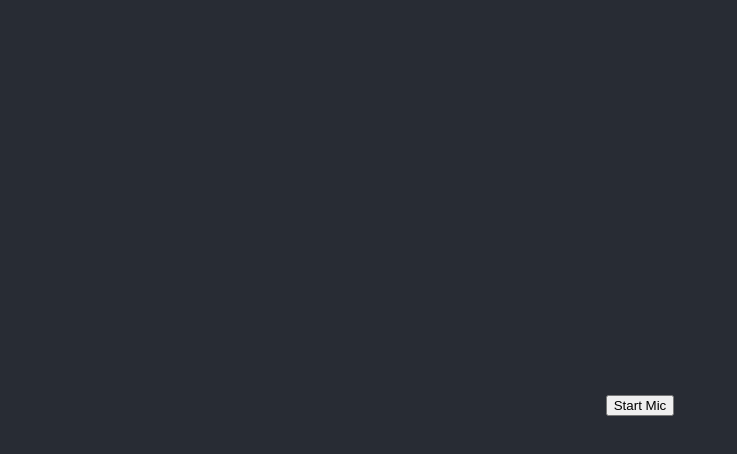
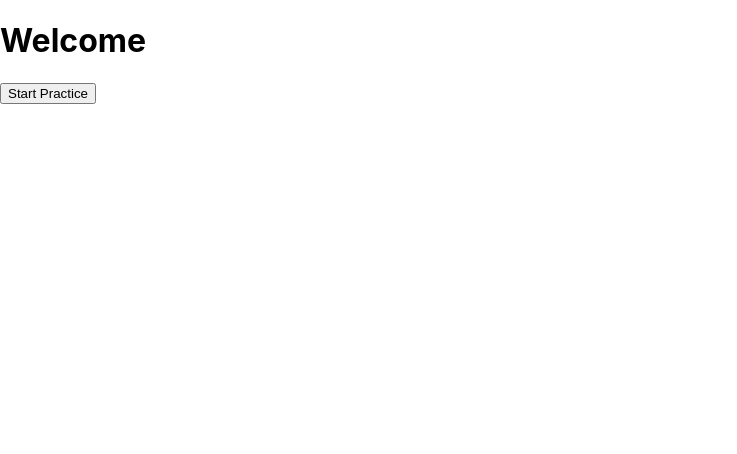
Before and after one commit to ktrnli/cxc-ai, a React (Create React App) app in the folder electron-react-app/: page / in a window 1280 px wide. Shown: the top 454 px of the page, without its empty margins (0-737 px from the left). Built offline with nearby package versions, Linux system fonts and the light colour scheme.

Commit message:
react routing

```diff
--- a/electron-react-app/package.json
+++ b/electron-react-app/package.json
@@ -9,6 +9,7 @@
     "@testing-library/user-event": "^13.5.0",
     "react": "^19.2.4",
     "react-dom": "^19.2.4",
+    "react-router-dom": "^7.13.0",
     "react-scripts": "5.0.1",
     "web-vitals": "^2.1.4"
   },
@@ -43,11 +44,9 @@
     "electron-builder": "^26.7.0",
     "electron-is-dev": "^3.0.1"
   },
-
   "electron": "electron .",
   "dist": "electron-builder",
   "main": "electron.js",
-
   "build": {
     "appId": "com.example.myapp",
     "productName": "My Electron App",
--- a/electron-react-app/src/App.js
+++ b/electron-react-app/src/App.js
@@ -1,15 +1,23 @@
 import React from 'react';
 import './App.css';
-import Running from './pages/Running';
+import ReactDOM from 'react-dom/client';
+import { HashRouter as Router, Routes, Route } from 'react-router-dom';
+import { Home, Running, Feedback } from "./pages";
+import './index.css';
 
-function App() {
+const App = () => {
   return (
-    <div className="App">
-      <header className="App-header">
-        <Running />
-      </header>
-    </div>
+    <Router>
+      <Routes>
+        <Route path="/" element={<Home />} />
+        <Route path="/running" element={<Running />} />
+        <Route path="/feedback" element={<Feedback />} />
+      </Routes>
+    </Router>
   );
-}
+};
+
+const root = ReactDOM.createRoot(document.getElementById('root'));
+root.render(<App />);
 
 export default App;
--- a/electron-react-app/src/index.js
+++ b/electron-react-app/src/index.js
@@ -1,17 +1,7 @@
 import React from 'react';
 import ReactDOM from 'react-dom/client';
+import App from './App';
 import './index.css';
-import App from './App';
-import reportWebVitals from './reportWebVitals';
 
 const root = ReactDOM.createRoot(document.getElementById('root'));
-root.render(
-  <React.StrictMode>
-    <App />
-  </React.StrictMode>
-);
-
-// If you want to start measuring performance in your app, pass a function
-// to log results (for example: reportWebVitals(console.log))
-// or send to an analytics endpoint. Learn more: https://bit.ly/CRA-vitals
-reportWebVitals();
+root.render(<App />);
--- a/electron-react-app/src/pages/Home.jsx
+++ b/electron-react-app/src/pages/Home.jsx
@@ -1,9 +1,15 @@
 import React from "react";
+import { useNavigate } from "react-router-dom";
 
 export default function Home() {
+  const navigate = useNavigate();
+
   return (
     <div>
-      {/* content goes here */}
+      <h1>Welcome</h1>
+      <button onClick={() => navigate("/running")}>
+        Start Practice
+      </button>
     </div>
   );
 }
--- a/electron-react-app/src/pages/Running.jsx
+++ b/electron-react-app/src/pages/Running.jsx
@@ -1,18 +1,43 @@
-import { useEffect, useRef, useState } from "react";
+import { useEffect, useRef, useState, useCallback } from "react";
+import { useNavigate } from "react-router-dom";
 
-export default function Running() {
+const Running = () => {
   const [listening, setListening] = useState(false);
+  const navigate = useNavigate();
 
   const audioContextRef = useRef(null);
   const processorRef = useRef(null);
   const sourceRef = useRef(null);
+  const streamRef = useRef(null);
+
+  const stopAudio = useCallback((shouldNavigate = true) => {
+    try {
+      processorRef.current?.disconnect();
+      sourceRef.current?.disconnect();
+      audioContextRef.current?.close();
+    } catch {}
+
+    processorRef.current = null;
+    sourceRef.current = null;
+    audioContextRef.current = null;
+
+    streamRef.current?.getTracks().forEach((track) => track.stop());
+    streamRef.current = null;
+
+    setListening(false);
+
+    if (shouldNavigate) {
+      navigate("/feedback");
+    }
+  }, [navigate]);
 
   useEffect(() => {
-    return () => stopAudio();
-  }, []);
+    return () => stopAudio(false);
+  }, [stopAudio]);
 
-  async function startAudio() {
+  const startAudio = async () => {
     const stream = await navigator.mediaDevices.getUserMedia({ audio: true });
+    streamRef.current = stream;
 
     const audioContext = new AudioContext({ sampleRate: 16000 });
     audioContextRef.current = audioContext;
@@ -25,7 +50,6 @@ export default function Running() {
 
     processor.onaudioprocess = (e) => {
       const audioData = e.inputBuffer.getChannelData(0);
-
       sendAudioFrame(Array.from(audioData));
     };
 
@@ -33,29 +57,23 @@ export default function Running() {
     processor.connect(audioContext.destination);
 
     setListening(true);
-  }
+  };
 
-  function stopAudio() {
-    processorRef.current?.disconnect();
-    sourceRef.current?.disconnect();
-    audioContextRef.current?.close();
-
-    setListening(false);
-  }
-
-  function sendAudioFrame(audioArray) {
+  const sendAudioFrame = (audioArray) => {
     fetch("/audio", {
       method: "POST",
       headers: { "Content-Type": "application/json" },
-      body: JSON.stringify({ samples: audioArray })
+      body: JSON.stringify({ samples: audioArray }),
     }).catch(() => {});
-  }
+  };
 
   return (
     <div>
-      <button onClick={listening ? stopAudio : startAudio}>
+      <button onClick={listening ? () => stopAudio(true) : startAudio}>
         {listening ? "Stop Mic" : "Start Mic"}
       </button>
     </div>
   );
-}
+};
+
+export default Running;
--- /dev/null
+++ b/electron-react-app/src/pages/index.js
@@ -0,0 +1,3 @@
+export { default as Home } from "./Home";
+export { default as Running } from "./Running";
+export { default as Feedback } from "./Feedback";
```
Also changed, not shown: 2 other files (tests, documents, lock files or other folders).
